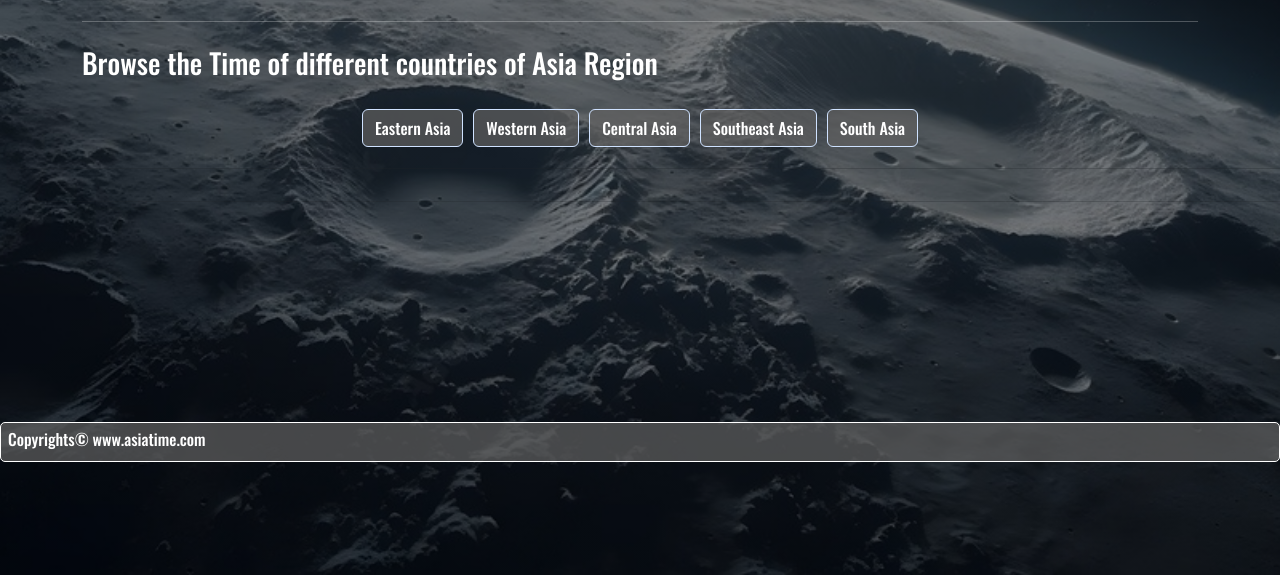
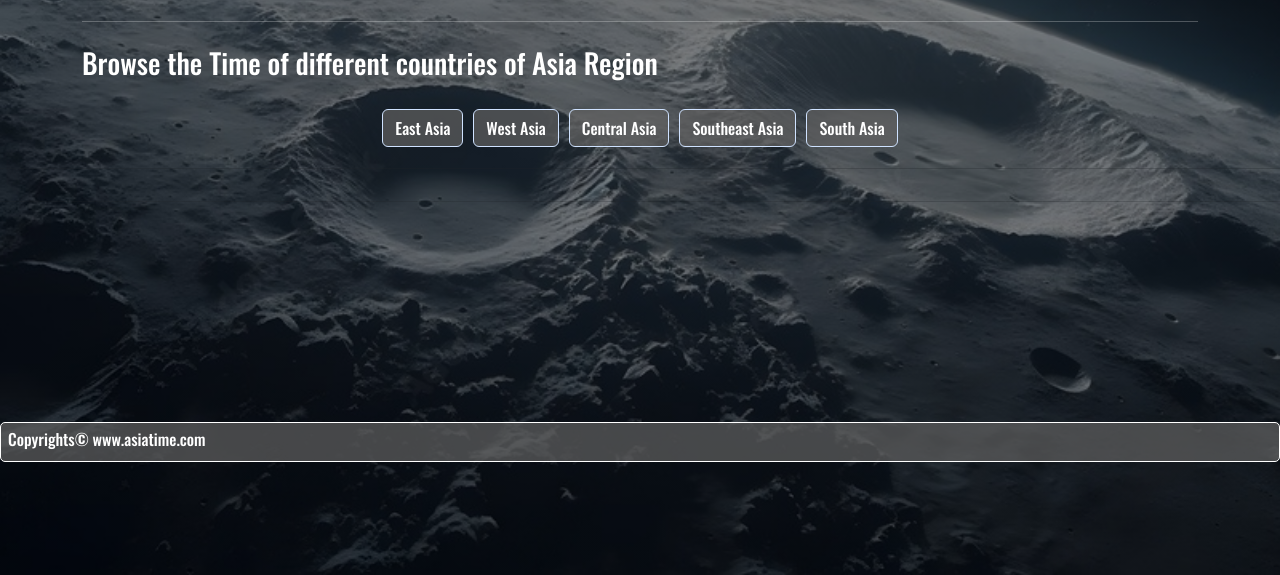
Before and after one commit to nisar-ss/current-time-of-countries, a plain HTML site: page index.html in a window 1280 px wide. Shown: the part 225-800 px from the top of the page. Drawn offline with nearby package versions, Linux system fonts and the light colour scheme.

Commit message:
Update index.html

```diff
--- a/index.html
+++ b/index.html
@@ -41,11 +41,11 @@
             <div class="col d-flex flex-wrap justify-content-center">
                 <button class="btn btn-secondary countrycard1" type="button" data-bs-toggle="collapse"
                     data-bs-target="#collapseWidthExample1" aria-expanded="false" aria-controls="collapseWidthExample1">
-                    Eastern Asia
+                    East Asia
                 </button>
                 <button class="btn btn-secondary countrycard1" type="button" data-bs-toggle="collapse"
                     data-bs-target="#collapseWidthExample2" aria-expanded="false" aria-controls="collapseWidthExample2">
-                    Western Asia
+                    West Asia
                 </button>
                 <button class="btn btn-secondary countrycard1" type="button" data-bs-toggle="collapse"
                     data-bs-target="#collapseWidthExample3" aria-expanded="false" aria-controls="collapseWidthExample3">
```
